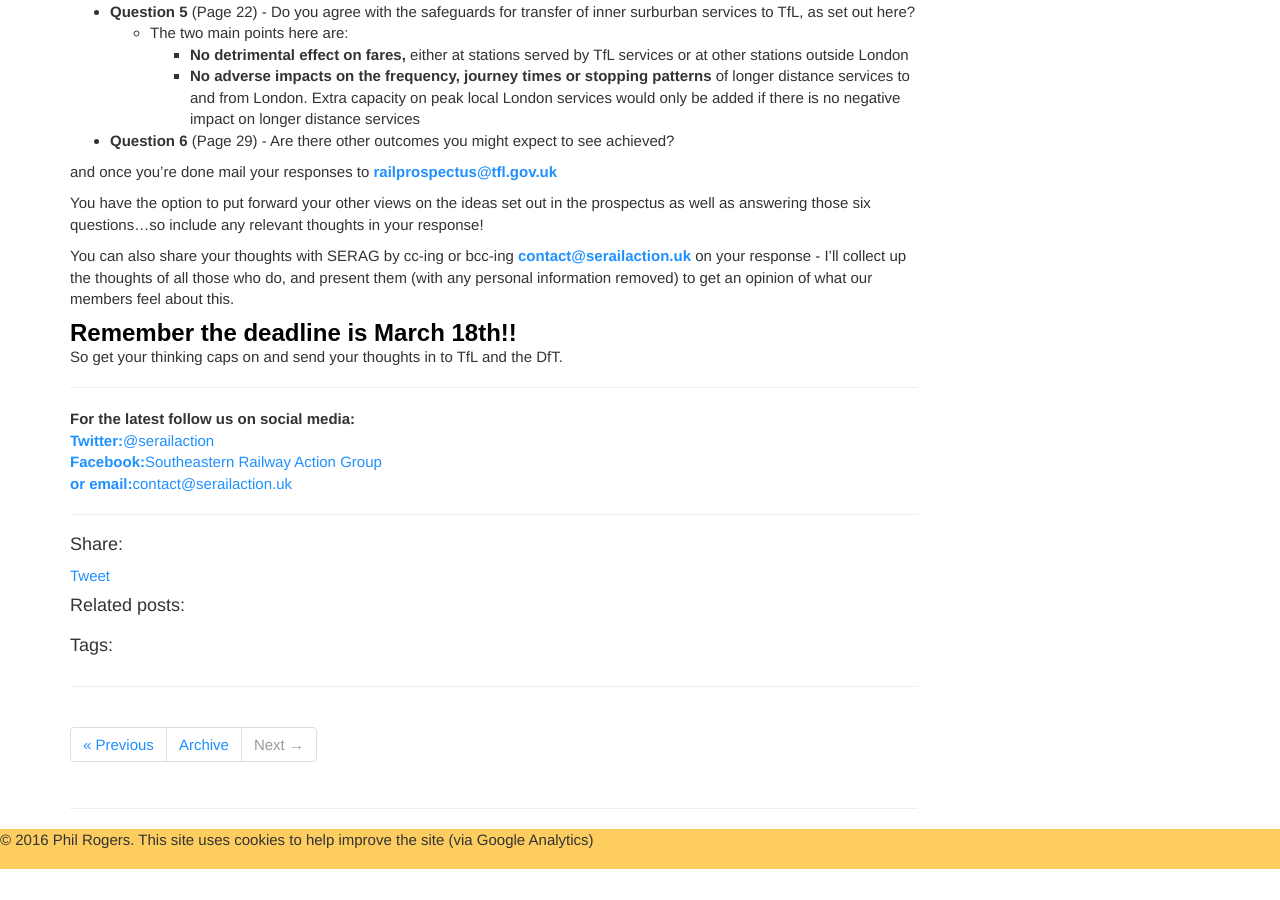
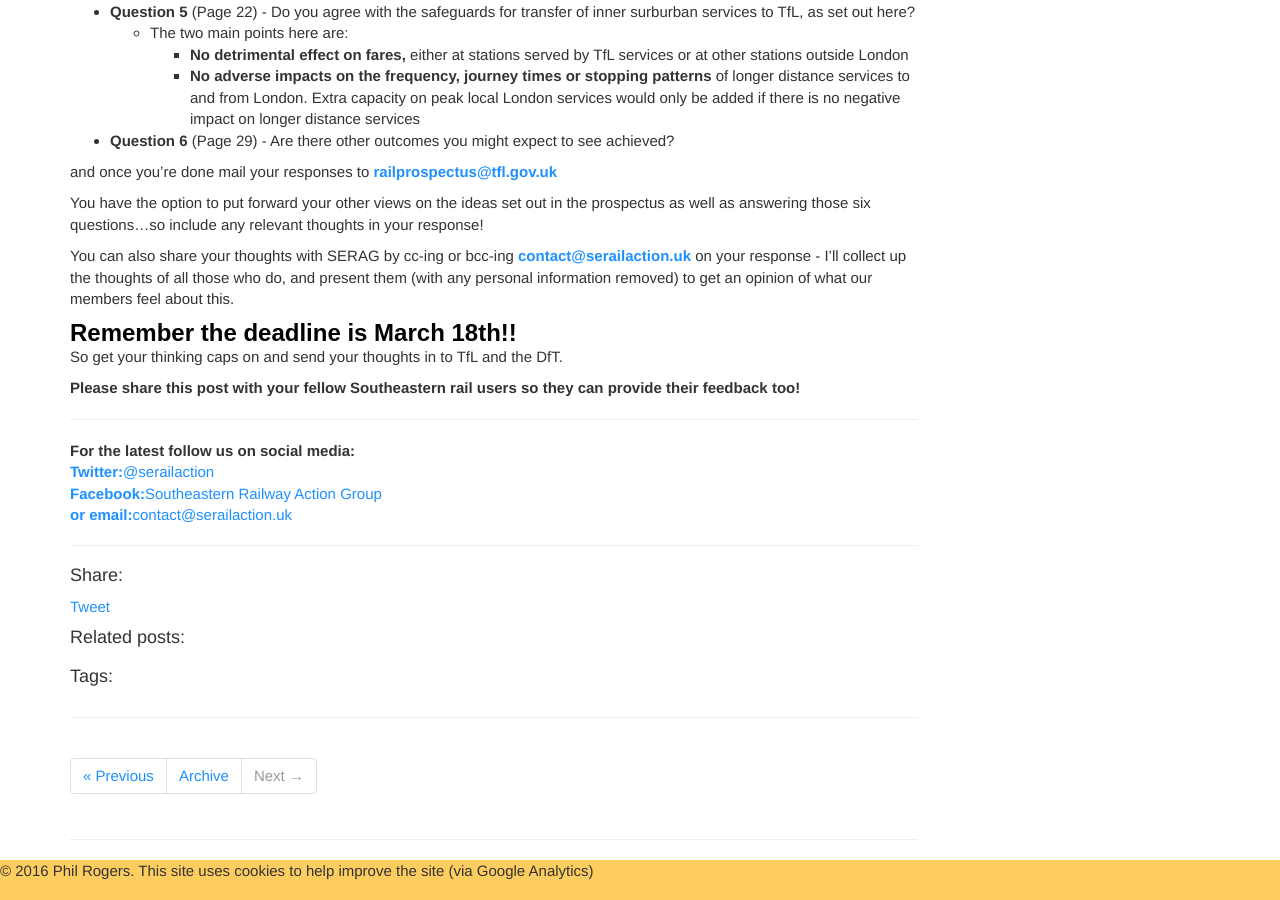
Before and after one commit to serailaction/serailaction.github.io, a Jekyll site: the page built from _posts/2016-03-10-DfT-TfL-Southeastern-Consultation.md, in a window 1280 px wide and 900 px high, scrolled down 1124 px. Built offline with Jekyll 4.4.1, drawn with Linux system fonts in a browser that asks for light colours; nearby versions of some CDN libraries; comment, search, counter and statistics services are not loaded; before the commit the page ends 1993 px from its top, so only the background shows below that.

Commit message:
share share share

```diff
--- a/_posts/2016-03-10-DfT-TfL-Southeastern-Consultation.md
+++ b/_posts/2016-03-10-DfT-TfL-Southeastern-Consultation.md
@@ -68,3 +68,5 @@
 ### Remember the deadline is March 18th!!
 
 So get your thinking caps on and send your thoughts in to TfL and the DfT.
+
+<b>Please share this post with your fellow Southeastern rail users so they can provide their feedback too!</b>
```
